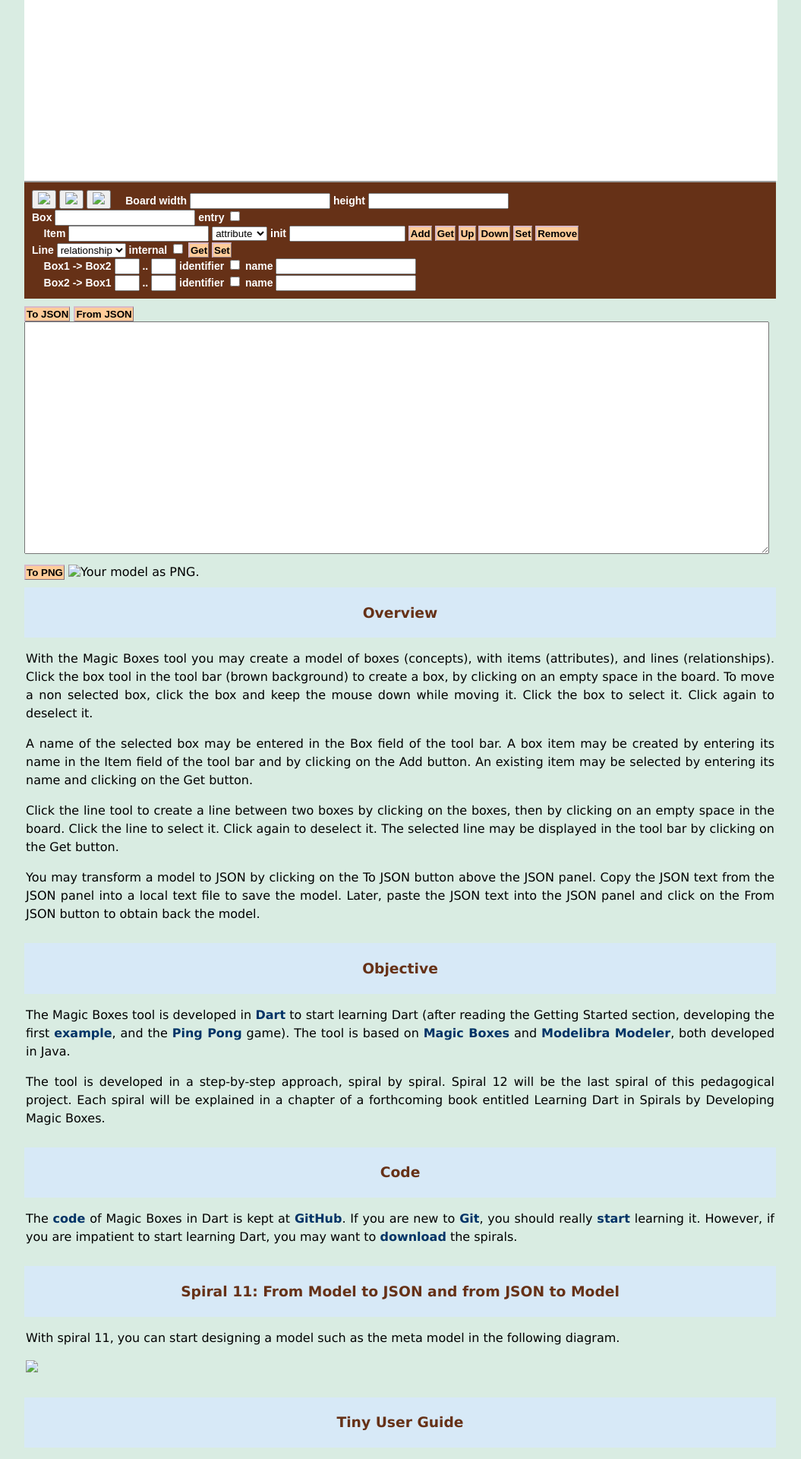
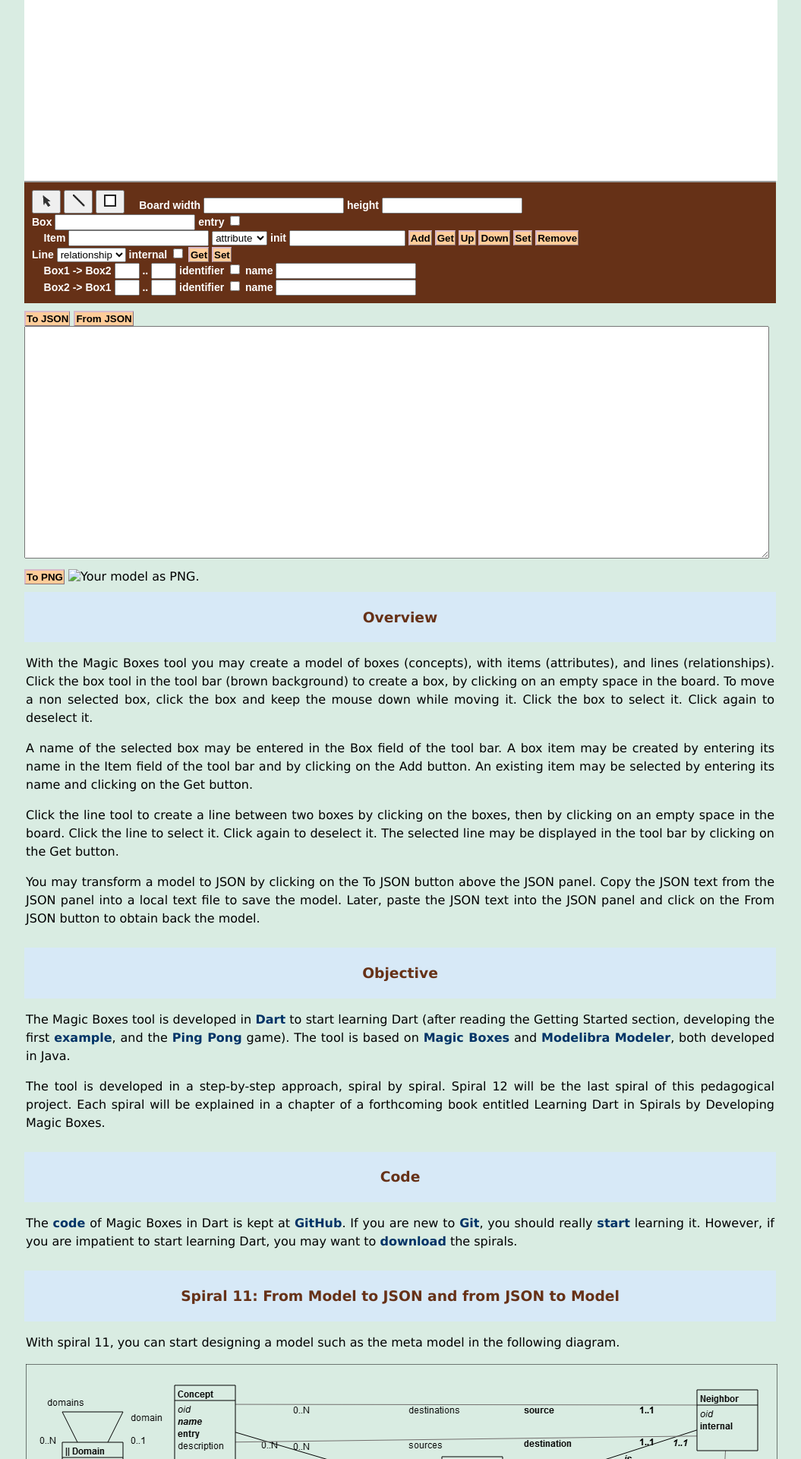
Before and after one commit to dzenanr/dzenanr.github.com, a Jekyll site: the page mb/MagicBoxes.html, which Jekyll copies as it is, in a window 1280 px wide. Shown: the part 475-2395 px from the top of the page at 76% size, without its empty margins (113-1168 px from the left). Built offline with Jekyll 4.4.1, drawn with Linux system fonts in a browser that asks for light colours; a script that is not in the unit is left out.

```diff
--- a/mb/MagicBoxes.html
+++ b/mb/MagicBoxes.html
@@ -82,9 +82,9 @@
         </canvas>
       </div>
       <footer>
-        <button id="select"><img src="img/select.png"/></button>
-        <button id="line"><img src="img/line.png"/></button>
-        <button id="box"><img src="img/box.png"/></button>
+        <button id="select"><img src="/img/select.png"/></button>
+        <button id="line"><img src="/img/line.png"/></button>
+        <button id="box"><img src="/img/box.png"/></button>
         &nbsp; &nbsp;
         <label>Board</label>
         <label for="canvasWidth">width</label>
@@ -158,7 +158,7 @@
     <section>
       <button class="button" id="fromModelToPng">To PNG</button>
       <img alt="Your model as PNG." id="modelImage"/>
-      <script type="text/javascript" src="MagicBoxes.dart.app.js"></script>
+      <script type="text/javascript" src="/mb/MagicBoxes.dart.app.js"></script>
     </section>
 
     <section>
@@ -231,7 +231,7 @@
         With spiral 11, you can start designing a model such as the meta model in the following diagram.
       </p>
       <p>
-        <a href="#"><img src="model/metamodel.png"/></a>
+        <a href="#"><img src="/mb/model/metamodel.png"/></a>
       </p>
     </section>
 
```
Also changed, not shown: doc/links.txt (+1 -17 lines), mb/doc/MagicBoxesLinks.txt (added, +17 -0 lines), mb/model/metamodel.txt (added, +1 -0 lines), mb/model/model.txt (added, +1 -0 lines), mb/model/metamodel.png (added), mb/model/model.png (added), 7 other files.
